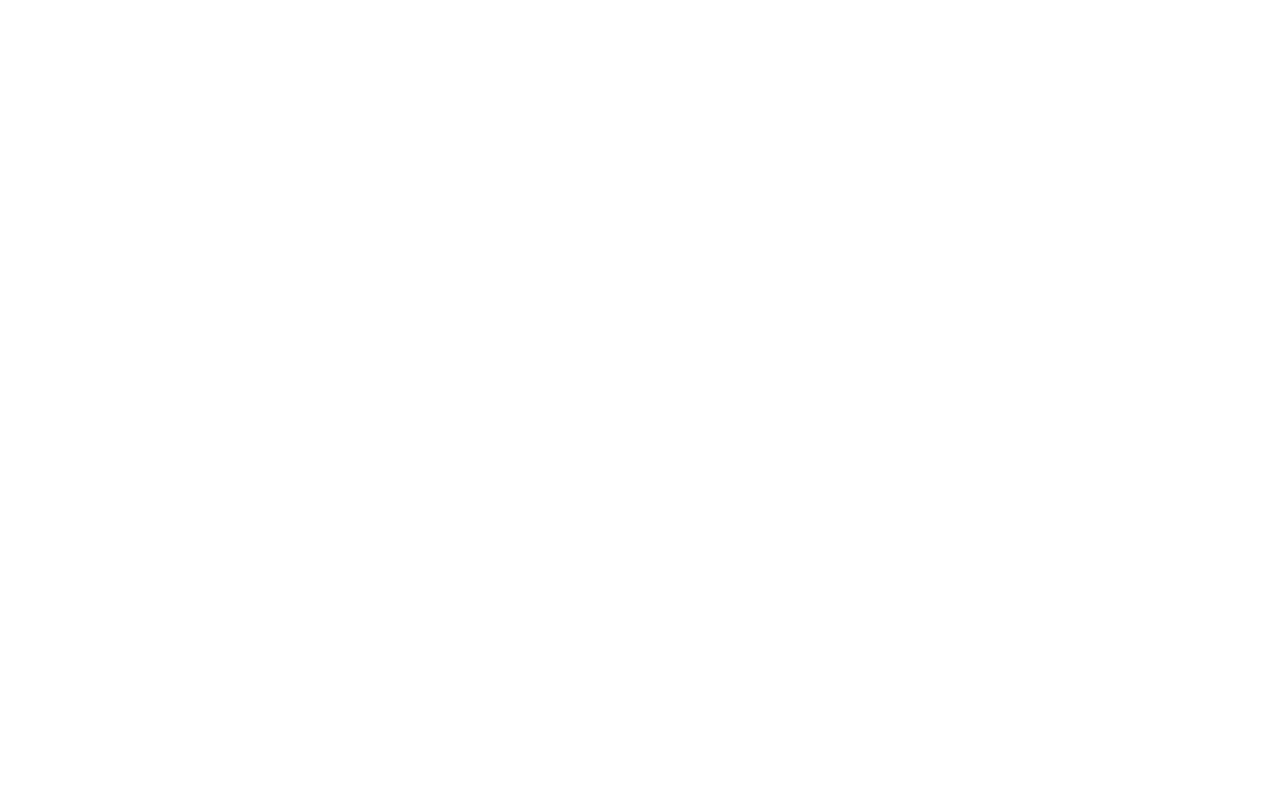
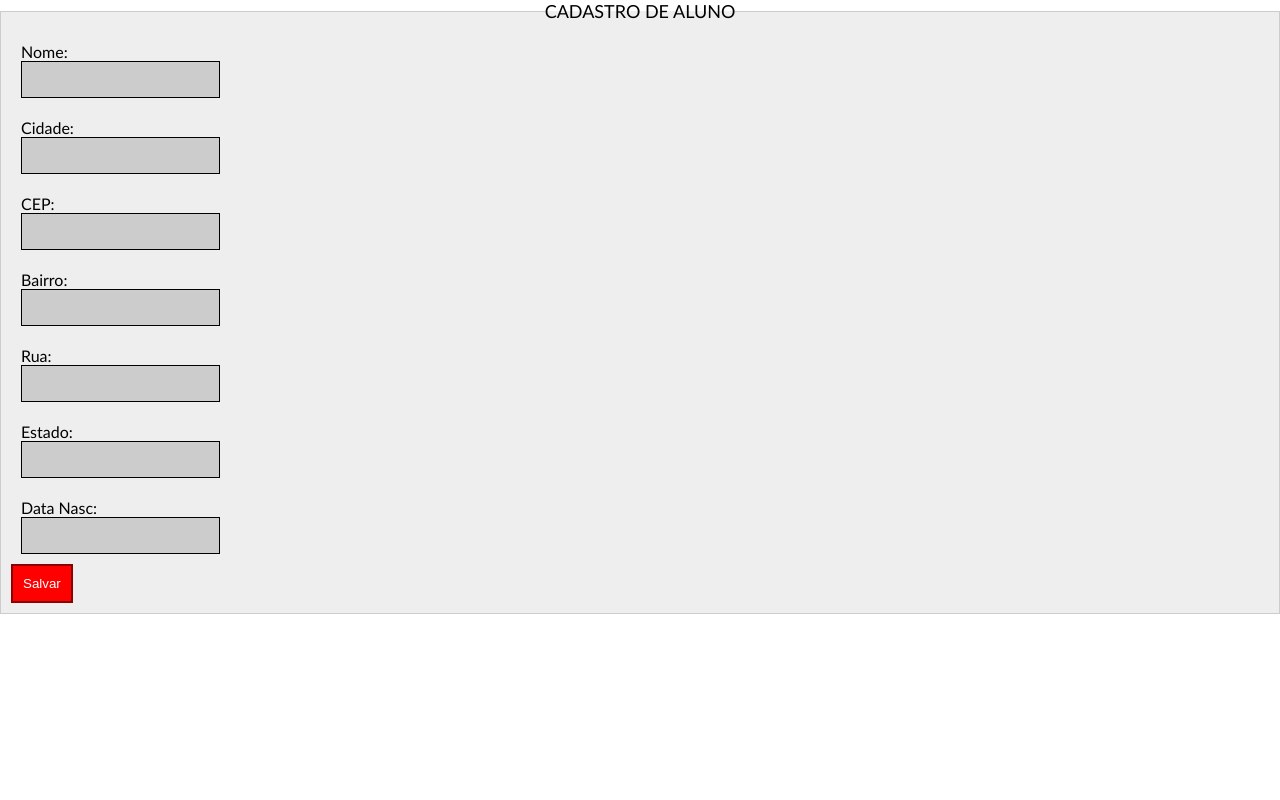
Before and after one commit to GabrielaDR/Gescolar, a PHP site: page /cadastro_alunos.php in a window 1280 px wide. Before the commit the page is empty. Run offline with PHP 8.4, Linux system fonts and the light colour scheme.

Commit message:
atualizaçoes

```diff
--- a/cadastro_alunos.php
+++ b/cadastro_alunos.php
@@ -30,3 +30,20 @@ if(isset($_REQUEST['cadastrar']))
         echo $e->getMessage();
     }
 }
+?>
+<link href="css/estilos.css" type="text/css" rel="stylesheet" />
+<div>
+<fieldset>
+    <legend>Cadastro de Aluno </legend>
+        <form action="cadastar_aluno.php?cadastar=true">
+            <label>Nome: <input type="text" name="nome" required /> </label>
+            <label>Cidade: <input type="text" name="cidade" required /> </label>
+            <label>CEP: <input type="text" name="cep" required /> </label>
+            <label>Bairro: <input type="text" name="bairro" required /> </label>
+            <label>Rua: <input type="text" name="rua" required /> </label>
+            <label>Estado: <input type="text" name="estado" required /> </label>
+            <label>Data Nasc: <input type="text" name="data_nascimento" required /> </label>
+            <button type="submit">Salvar</button>
+        </form>
+    </legend>
+</div>
--- a/css/estilos.css
+++ b/css/estilos.css
@@ -0,0 +1,19 @@
+* { padding :0; margin:0}
+
+body { font: 16px "trebuchet MS"}
+
+label { display: block; padding:10px; }
+
+input { border:1px solid #000; background: #ccc; padding: 10px; display: block;}
+
+button { cursor: pointer; border: 2px solid darkred; background: red; color: #fff;padding:10px; }
+
+fieldset { padding: 10px; margin: o auto; background: #eee; border:1px solid #ccc}
+
+legend {text-transform: uppercase; font-size: 18px; text-align: center;}
+
+/**
+* coloque essa linhanos arquivos php para estilizar os formularios:
+  coloque na parte do html, fora do <?php ?>
+  <link href="css/estilos.css" type="text/css" rel="stylesheet" />
+*/
--- a/editar_alunos.php
+++ b/editar_alunos.php
@@ -33,6 +33,7 @@ if(isset($_REQUEST['atualizar']))
 }
 
 ?>
+<link href="css/estilos.css" type="text/css" rel="stylesheet" />
 <div>
 <fieldset>
     <legend>Cadastro de Aluno </legend>
```
Also changed, not shown: index.php (+17 -0 lines).
